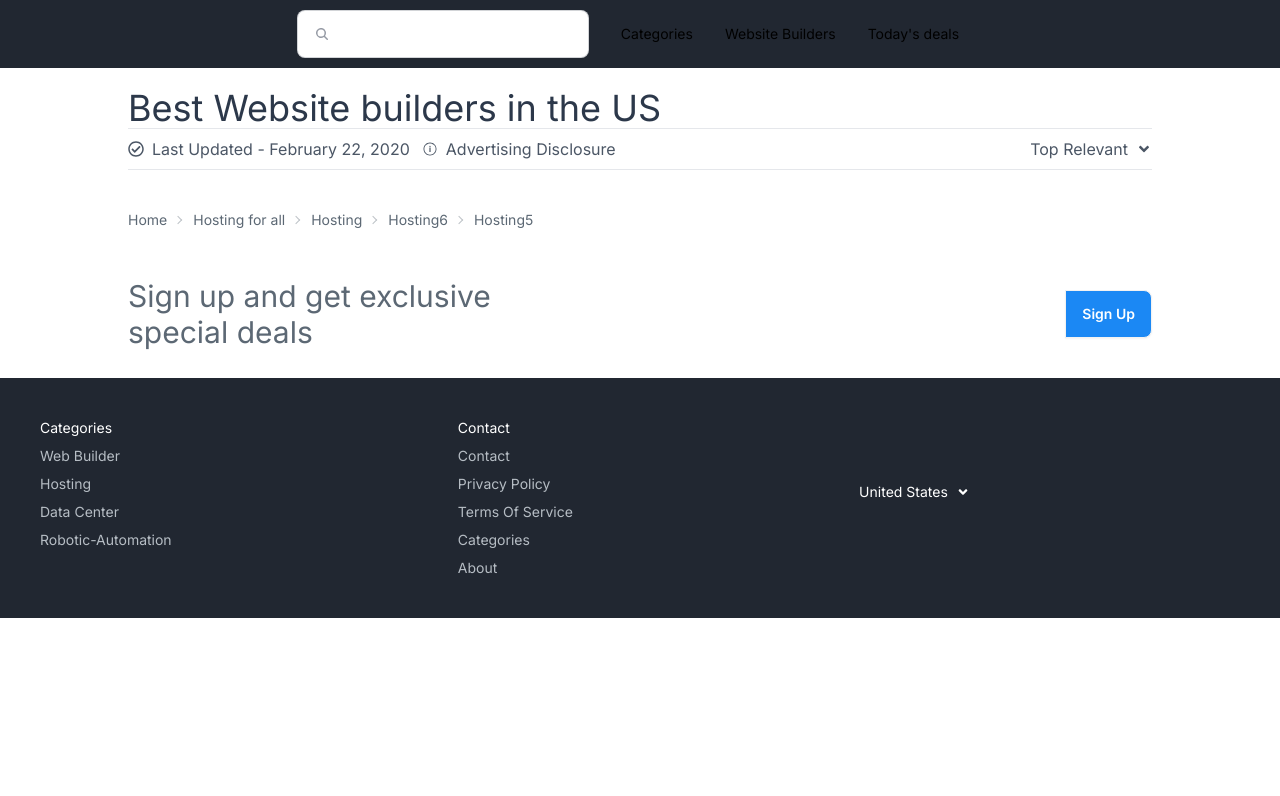
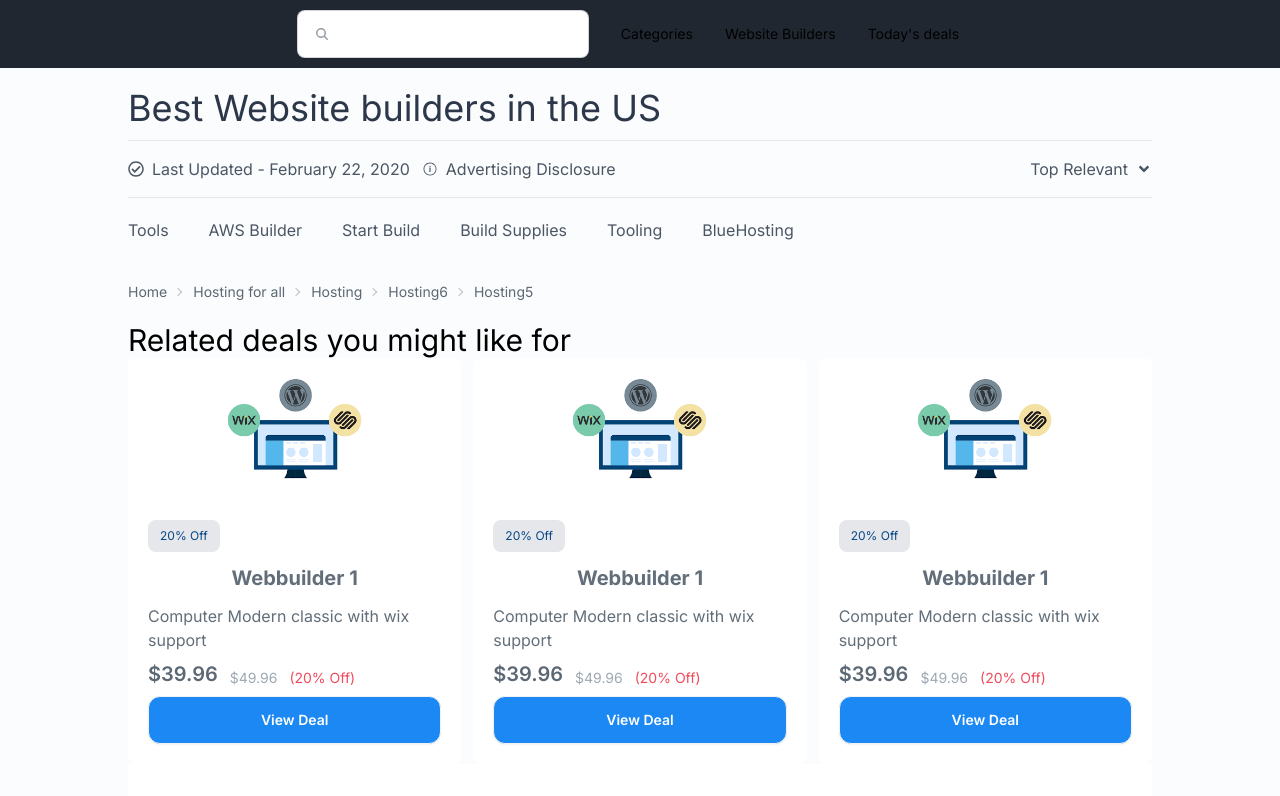
Before and after one commit to moazzemhossainnahid/webbuilder-client, a Next.js app: page / in a window 1280 px wide. Shown: the top 796 px of the page. Built offline with nearby package versions, Linux system fonts and the light colour scheme.

Commit message:
add top heading

```diff
--- a/src/app/page.tsx
+++ b/src/app/page.tsx
@@ -6,7 +6,7 @@
 
 export default function Home() {
   return (
-    <main className="w-full bg-white">
+    <main className="w-full bg-[#FBFCFD]">
       <TopHeading />
       <Breadcrumbs />
       <MainCardSec />
--- a/src/components/common/RelatedCardsSec/RelatedCardsSec.tsx
+++ b/src/components/common/RelatedCardsSec/RelatedCardsSec.tsx
@@ -1,9 +1,36 @@
 import React from 'react';
+import RelatedCard from '../UI/Cards/RelatedCard/RelatedCard';
 
 const RelatedCardsSec: React.FC = () => {
     return (
-        <div>
-
+        <div className='w-full md:w-4/5 mx-auto'>
+            <h2 className="text-2xl md:text-3xl">Related deals you might like for</h2>
+            <div className="flex flex-col md:flex-row justify-between items-center gap-3">
+                <RelatedCard
+                    imageSrc="/img_1.png"
+                    discount="20% Off"
+                    productName="Webbuilder 1"
+                    description="Computer Modern classic with wix support"
+                    originalPrice={49.96}
+                    discountedPrice={39.96}
+                />
+                <RelatedCard
+                    imageSrc="/img_1.png"
+                    discount="20% Off"
+                    productName="Webbuilder 1"
+                    description="Computer Modern classic with wix support"
+                    originalPrice={49.96}
+                    discountedPrice={39.96}
+                />
+                <RelatedCard
+                    imageSrc="/img_1.png"
+                    discount="20% Off"
+                    productName="Webbuilder 1"
+                    description="Computer Modern classic with wix support"
+                    originalPrice={49.96}
+                    discountedPrice={39.96}
+                />
+            </div>
         </div>
     );
 };
--- a/src/components/common/UI/Cards/RelatedCard/RelatedCard.tsx
+++ b/src/components/common/UI/Cards/RelatedCard/RelatedCard.tsx
@@ -1,9 +1,33 @@
+import Image from 'next/image';
 import React from 'react';
 
-const RelatedCard:React.FC = () => {
+interface RelatedCardProps {
+    imageSrc: string;
+    discount: string;
+    productName: string;
+    description: string;
+    originalPrice: number;
+    discountedPrice: number;
+}
+
+
+const RelatedCard: React.FC<RelatedCardProps> = ({ imageSrc, discount, productName, description, originalPrice, discountedPrice }) => {
     return (
-        <div>
-
+        <div className='w-full bg-white p-5 rounded-lg'>
+            <Image className='w-36 mx-auto' width={200} height={100} src={imageSrc} alt={productName} />
+            <div className="pt-10">
+                <div className="flex gap-2">
+                    <span className='bg-gray-200 text-[#074786] text-xs rounded-lg px-3 py-2'>{discount}</span>
+                </div>
+                <h3 className="text-center text-xl font-bold py-3 text-[#626E79]">{productName}</h3>
+                <p className="text-[#626E79]">{description}</p>
+                <div className="py-2 flex gap-3 items-end">
+                    <h2 className="text-[#5C6874] font-semibold text-xl">${discountedPrice}</h2>
+                    <h2 className="text-[#9FA9B3] text-sm">${originalPrice}</h2>
+                    <h2 className="text-[#EF4C5D] text-sm">({discount})</h2>
+                </div>
+                <button className='w-full btn bg-[#1B88F4] text-white rounded-xl'>View Deal</button>
+            </div>
         </div>
     );
 };
--- a/src/components/common/UI/TopHeading/TopHeading.tsx
+++ b/src/components/common/UI/TopHeading/TopHeading.tsx
@@ -5,8 +5,8 @@
 const TopHeading: React.FC = () => {
     return (
         <div className='w-full md:w-4/5 mx-auto py-5'>
-            <h2 className="text-2xl md:text-4xl text-[#2C384A]">Best Website builders in the US</h2>
-            <div className="flex flex-col md:flex-row justify-between items-center gap-3 border-t border-b py-2">
+            <h2 className="text-2xl md:text-4xl text-[#2C384A] pb-3">Best Website builders in the US</h2>
+            <div className="flex flex-col md:flex-row justify-between items-center gap-3 border-t border-b py-4">
                 <div className="flex flex-col md:flex-row gap-3 justify-start items-center text-[#4B5665]">
                     <div className="flex items-center gap-2">
                         <FaRegCheckCircle />
@@ -18,8 +18,16 @@
                     </div>
                 </div>
                 <div className=" text-[#4B5665]">
-                <h6 className="flex justify-center items-center gap-2">Top Relevant <FaAngleDown/></h6>
+                    <h6 className="flex justify-center items-center gap-2">Top Relevant <FaAngleDown /></h6>
                 </div>
+            </div>
+            <div className="flex flex-grow items-center gap-3 md:gap-10 pt-5 list-none text-[#4B5665]">
+                <li className="">Tools</li>
+                <li className="">AWS Builder</li>
+                <li className="">Start Build</li>
+                <li className="">Build Supplies</li>
+                <li className="">Tooling</li>
+                <li className="">BlueHosting</li>
             </div>
         </div>
     );
```
Also changed, not shown: public/img_1.png (added).
